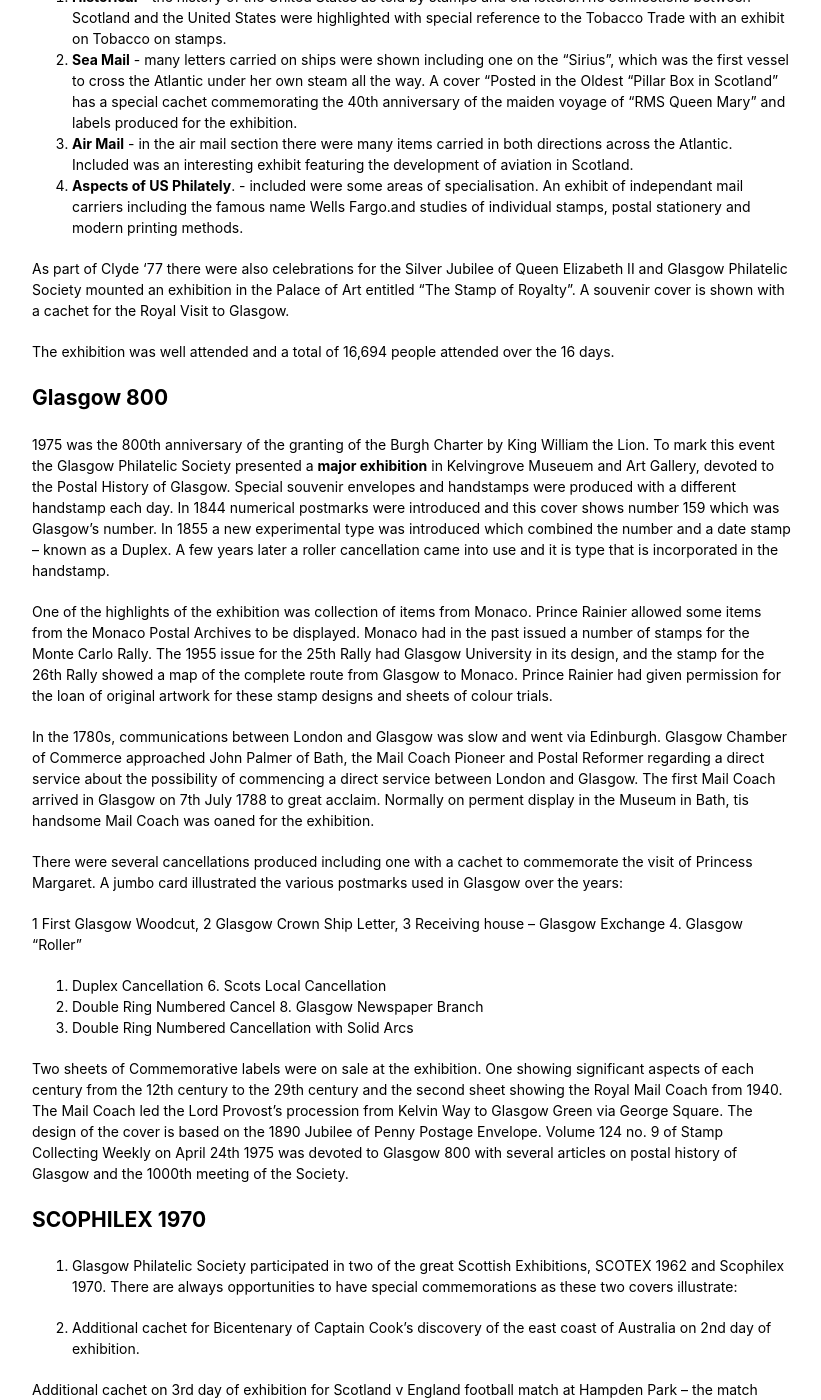
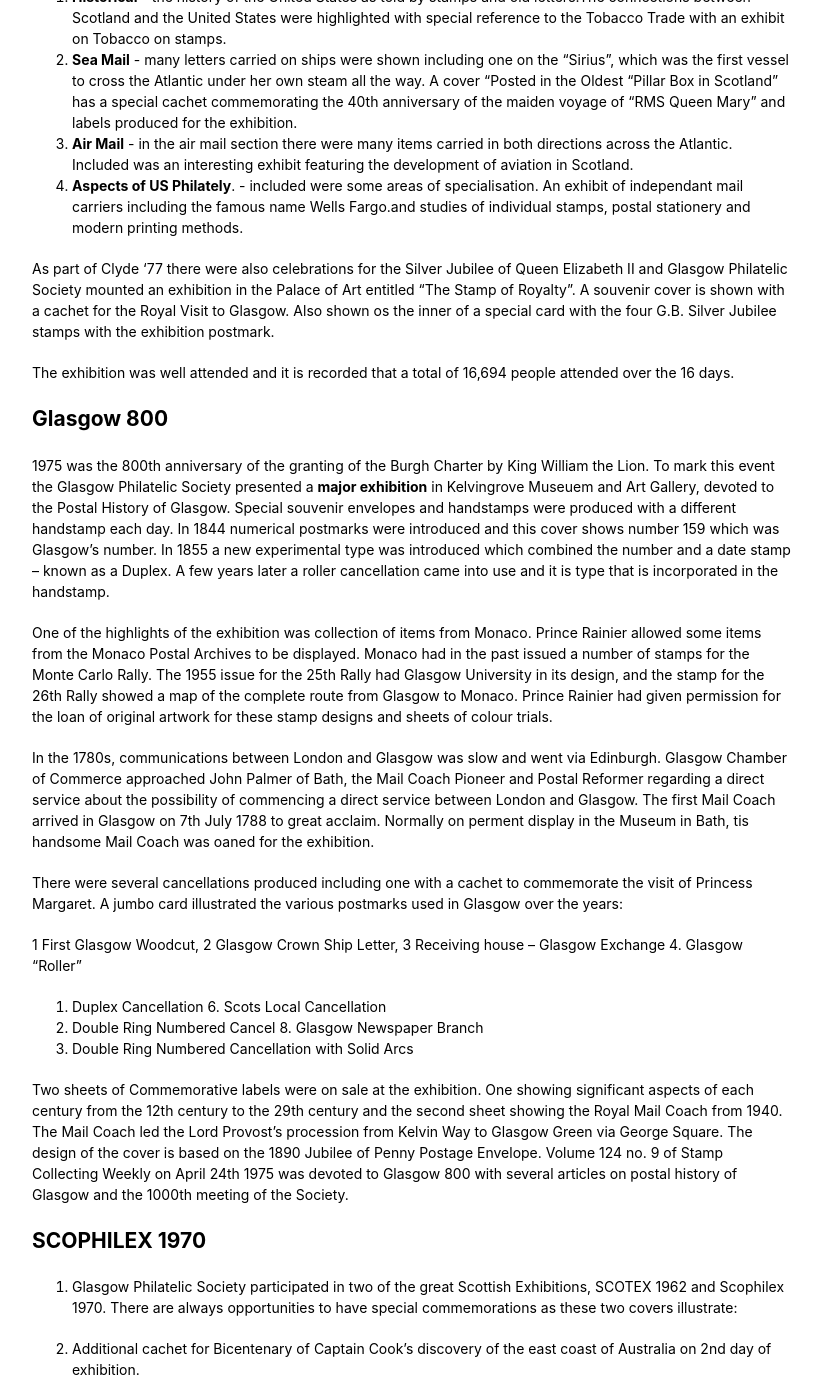
Before and after one commit to astalker/caledonian-stamps, a Jekyll site: the page built from history-glasgow.md, in a window 1280 px wide and 1400 px high, scrolled down 1413 px. Shown: the whole window, without its empty margins (338-1159 px from the left). Built offline with Jekyll 4.4.1, drawn with Linux system fonts in a browser that asks for light colours; our own code applies the rules of GitHub Pages for plain Markdown files; some of the changed text lies outside the part shown.

Commit message:
Revise exhibition details and add Robert Brydone info
Updated details about the exhibition and added information on the anniversary of Robert Brydone.

```diff
--- a/history-glasgow.md
+++ b/history-glasgow.md
@@ -45,9 +45,9 @@ Radio Clyde sponsored the CLYDE ’76 and CLYDE ’77 festivals in Glasgow. In 1
 3. **Air Mail** - in the air mail section there were many items carried in both directions across the Atlantic. Included was an interesting exhibit featuring the development of aviation in Scotland.
 4. **Aspects of US Philately**. - included were some areas of specialisation. An exhibit of independant mail carriers including the famous name Wells Fargo.and studies of individual stamps, postal stationery and modern printing methods.
 
-As part of Clyde ‘77 there were also celebrations for the Silver Jubilee of Queen Elizabeth II and Glasgow Philatelic Society mounted an exhibition in the Palace of Art entitled “The Stamp of Royalty”. A souvenir cover is shown with a cachet for the Royal Visit to Glasgow.
+As part of Clyde ‘77 there were also celebrations for the Silver Jubilee of Queen Elizabeth II and Glasgow Philatelic Society mounted an exhibition in the Palace of Art entitled “The Stamp of Royalty”. A souvenir cover is shown with a cachet for the Royal Visit to Glasgow. Also shown os the inner of a special card with the four G.B. Silver Jubilee stamps with the exhibition postmark.
 
-The exhibition was well attended and a total of 16,694 people attended over the 16 days.
+The exhibition was well attended and it is recorded that a total of 16,694 people attended over the 16 days.
 
 ## Glasgow 800
 
@@ -80,7 +80,13 @@ Additional cachet on 3rd day of exhibition for Scotland v England football match
 
 ## Palace of Art 1974
 
-An exhibition in conjunction with the Glasgow and West of Scotland Horticultural Society was held in the Palace of Art in Bellahouston on September 10th and 11th 1974. The cachet of Robert Brydone commemorates Mrs Robert Brydone after whom a clematis is named.
+An exhibition in conjunction with the Glasgow and West of Scotland Horticultural Society was held in the Palace of Art in Bellahouston on September 10th and 11th 1974. The exhibition took place in the anniversary year of Robert Brydone who operated a "Circular Delivery" Service in Glasgow. An attractive souvenir cover commemorates this event.
+There were contained  5 separate sections:
+1. G.B. and Commonwealth.
+2. Foreign
+3. Postal History and Air Mail
+4. Thematic
+5. Court of Honour - displays of the winners of the Scociety's annual trophy's together with the trophies..
 
 ## Museum of Transport
 
```
